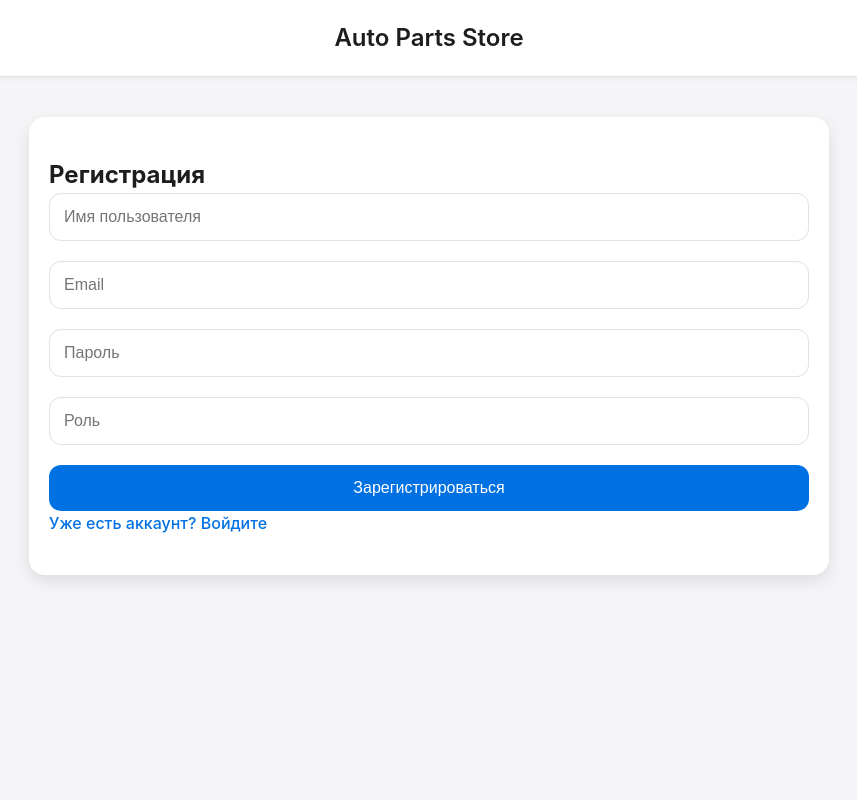
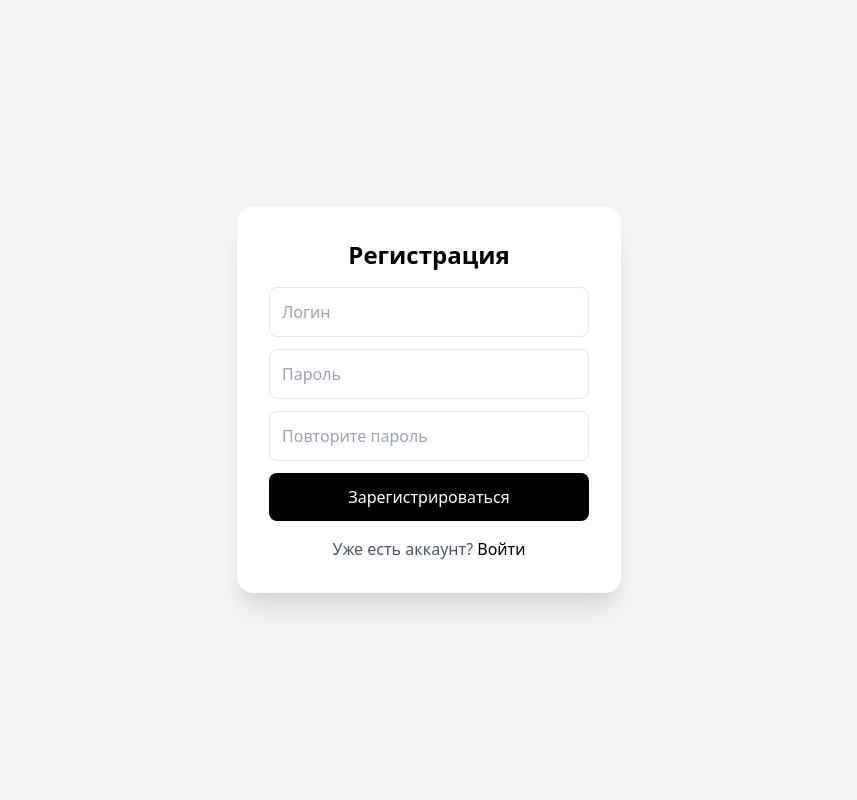
Before and after one commit to southrussian/auto_parts_store_erp, a Flask app: page /register in a window 1280 px wide. Shown: the whole page, without its empty margins (211-1068 px from the left). Run offline with Flask 3, Linux system fonts and the light colour scheme.

Commit message:
updated login, register, dashboard htmls

```diff
--- a/carparts/templates/base.html
+++ /dev/null
@@ -1,225 +0,0 @@
-<!DOCTYPE html>
-<html lang="en">
-<head>
-    <meta charset="UTF-8">
-    <meta name="viewport" content="width=device-width, initial-scale=1.0">
-    <title>Auto Parts Store</title>
-    <style>
-        /* Общий стиль */
-        * {
-            margin: 0;
-            padding: 0;
-            box-sizing: border-box;
-        }
-        body {
-            font-family: -apple-system, BlinkMacSystemFont, "Segoe UI", Roboto, "Helvetica Neue", Arial, sans-serif;
-            font-size: 16px;
-            line-height: 1.5;
-            background-color: #f5f5f7;
-            color: #1d1d1f;
-            overflow-x: hidden;
-        }
-        header {
-            background-color: #ffffff;
-            padding: 20px 0;
-            text-align: center;
-            border-bottom: 1px solid #e0e0e5;
-            position: sticky;
-            top: 0;
-            z-index: 1000;
-            box-shadow: 0 2px 4px rgba(0, 0, 0, 0.05);
-        }
-        header h1 {
-            font-size: 24px;
-            font-weight: 600;
-            color: #1d1d1f;
-        }
-        main {
-            padding: 40px 20px;
-            max-width: 800px;
-            margin: 40px auto;
-            background-color: #ffffff;
-            border-radius: 16px;
-            box-shadow: 0 6px 16px rgba(0, 0, 0, 0.1);
-        }
-        a {
-            color: #0071e3;
-            text-decoration: none;
-            font-weight: 500;
-            transition: color 0.2s ease;
-        }
-        a:hover {
-            color: #005bb5;
-        }
-        button {
-            padding: 14px 24px;
-            font-size: 16px;
-            font-weight: 500;
-            border: none;
-            background-color: #0071e3;
-            color: #ffffff;
-            border-radius: 12px;
-            cursor: pointer;
-            transition: background-color 0.2s ease, transform 0.1s ease;
-        }
-        button:hover {
-            background-color: #005bb5;
-            transform: scale(1.02);
-        }
-        button:active {
-            transform: scale(0.98);
-        }
-        form {
-            display: flex;
-            flex-direction: column;
-            gap: 20px;
-        }
-        input, select {
-            padding: 14px;
-            border: 1px solid #e0e0e5;
-            border-radius: 12px;
-            font-size: 16px;
-            color: #1d1d1f;
-            background-color: #ffffff;
-            transition: border-color 0.2s ease, box-shadow 0.2s ease;
-        }
-        input:focus, select:focus {
-            border-color: #0071e3;
-            box-shadow: 0 0 0 4px rgba(0, 113, 227, 0.2);
-            outline: none;
-        }
-        table {
-            width: 100%;
-            border-collapse: collapse;
-            margin-top: 20px;
-        }
-        table th, table td {
-            padding: 16px;
-            text-align: left;
-            border-bottom: 1px solid #e5e5ea;
-            font-size: 14px;
-        }
-        table th {
-            background-color: #f9f9f9;
-            font-weight: 600;
-            color: #6d6d72;
-        }
-        table td {
-            color: #1d1d1f;
-        }
-        .actions button {
-            margin-right: 10px;
-        }
-
-        /* Адаптивность */
-        @media (max-width: 768px) {
-            main {
-                padding: 20px;
-            }
-            header h1 {
-                font-size: 20px;
-            }
-            button {
-                padding: 12px 20px;
-                font-size: 14px;
-            }
-        }
-
-        .btn-dashboard {
-    padding: 10px 20px;
-    background-color: #007bff;
-    color: white;
-    border: none;
-    border-radius: 5px;
-    text-align: center;
-    cursor: pointer;
-    font-size: 16px;
-    transition: background-color 0.3s;
-    width: 200px;
-    margin: 10px;
-}
-
-.btn-dashboard:hover {
-    background-color: #0056b3;
-}
-
-.btn-large {
-    font-size: 24px;  /* Увеличиваем размер шрифта */
-    padding: 20px 40px;  /* Увеличиваем размер кнопки */
-    width: 300px;  /* Увеличиваем ширину */
-}
-
-        /* Стили для кнопки "Выйти" */
-.navbar {
-    display: flex;
-    justify-content: flex-start;
-    padding: 10px 20px;
-    background-color: #333;
-}
-
-.logout {
-    padding: 10px 20px;
-    background-color: #007bff;
-    color: white;
-    border: none;
-    border-radius: 5px;
-    cursor: pointer;
-    font-size: 16px;
-}
-
-/* Стили для контейнера с кнопками */
-.container {
-    margin-top: 20px;
-    display: flex;
-    justify-content: center;
-}
-
-/* Стили для ряда кнопок */
-.dashboard-links {
-    display: flex;
-    flex-wrap: wrap;
-    justify-content: center;
-}
-
-/* Стили для каждой кнопки */
-.btn-dashboard {
-    padding: 10px 20px;
-    background-color: #007bff;
-    color: white;
-    border: none;
-    border-radius: 5px;
-    text-align: center;
-    cursor: pointer;
-    font-size: 16px;
-    transition: background-color 0.3s;
-    margin: 10px;
-    width: 200px;
-}
-
-.btn-dashboard:hover {
-    background-color: #0056b3;
-}
-
-/* Увеличиваем размер кнопок */
-.btn-large {
-    font-size: 20px;
-    padding: 15px 30px;
-}
-
-/* Для выравнивания кнопок по горизонтали */
-.btn-row {
-    display: flex;
-    gap: 20px;
-}
-
-    </style>
-</head>
-<body>
-    <header>
-        <h1>Auto Parts Store</h1>
-    </header>
-    <main>
-        {% block content %}{% endblock %}
-    </main>
-</body>
-</html>
--- a/carparts/templates/register.html
+++ b/carparts/templates/register.html
@@ -1,24 +1,21 @@
-{% extends "base.html" %}
-{% block content %}
-    <div class="form-container">
-        <h2>Регистрация</h2>
-
-        {% with messages = get_flashed_messages(with_categories=true) %}
-            {% if messages %}
-                {% for category, message in messages %}
-                    <div class="flash">{{ message }}</div>
-                {% endfor %}
-            {% endif %}
-        {% endwith %}
-
-        <form method="POST">
-            <input type="text" name="username" class="input-field" placeholder="Имя пользователя" required>
-            <input type="email" name="email" class="input-field" placeholder="Email" required>
-            <input type="password" name="password" class="input-field" placeholder="Пароль" required>
-            <input type="text" name="role" class="input-field" placeholder="Роль" required>
-            <button type="submit" class="btn">Зарегистрироваться</button>
+<!DOCTYPE html>
+<html lang="ru">
+<head>
+    <meta charset="UTF-8">
+    <meta name="viewport" content="width=device-width, initial-scale=1.0">
+    <title>Регистрация</title>
+    <link rel="stylesheet" href="https://cdn.jsdelivr.net/npm/tailwindcss@2.2.19/dist/tailwind.min.css">
+</head>
+<body class="bg-gray-100 flex items-center justify-center h-screen">
+    <div class="bg-white p-8 rounded-2xl shadow-xl w-96">
+        <h2 class="text-2xl font-semibold text-center mb-4">Регистрация</h2>
+        <form action="/register" method="POST">
+            <input type="text" name="username" placeholder="Логин" class="w-full p-3 rounded-lg border mb-3" required>
+            <input type="password" name="password" placeholder="Пароль" class="w-full p-3 rounded-lg border mb-3" required>
+            <input type="password" name="confirm_password" placeholder="Повторите пароль" class="w-full p-3 rounded-lg border mb-3" required>
+            <button type="submit" class="w-full bg-black text-white p-3 rounded-lg">Зарегистрироваться</button>
         </form>
-
-        <a href="{{ url_for('login') }}" class="link">Уже есть аккаунт? Войдите</a>
+        <p class="text-center mt-4 text-gray-600">Уже есть аккаунт? <a href="/login" class="text-black">Войти</a></p>
     </div>
-{% endblock %}
+</body>
+</html>
```
Also changed, not shown: carparts/templates/dashboard.html (+14 -116 lines), carparts/templates/login.html (+18 -20 lines).
